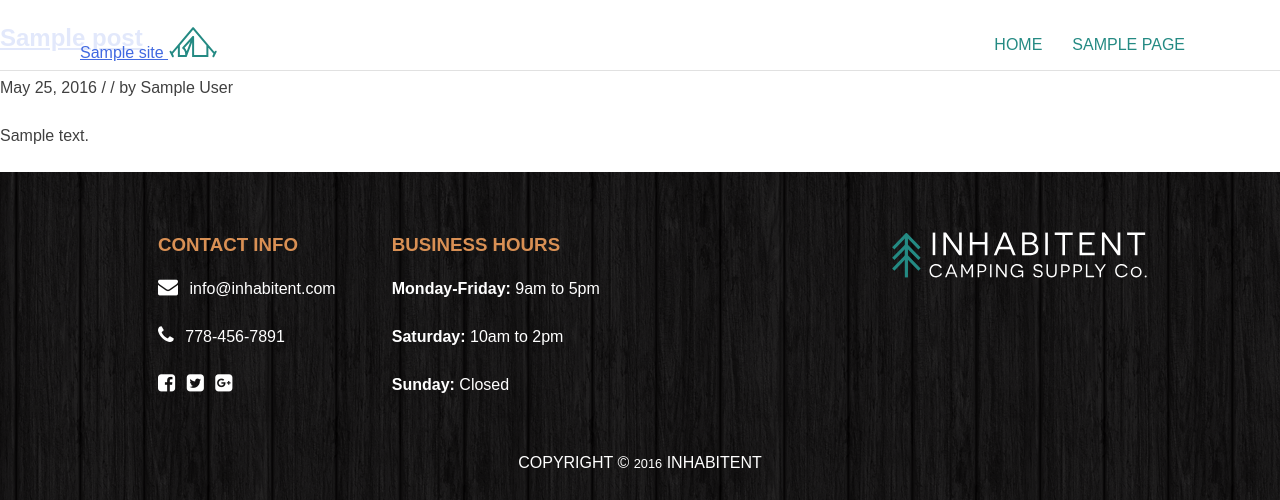
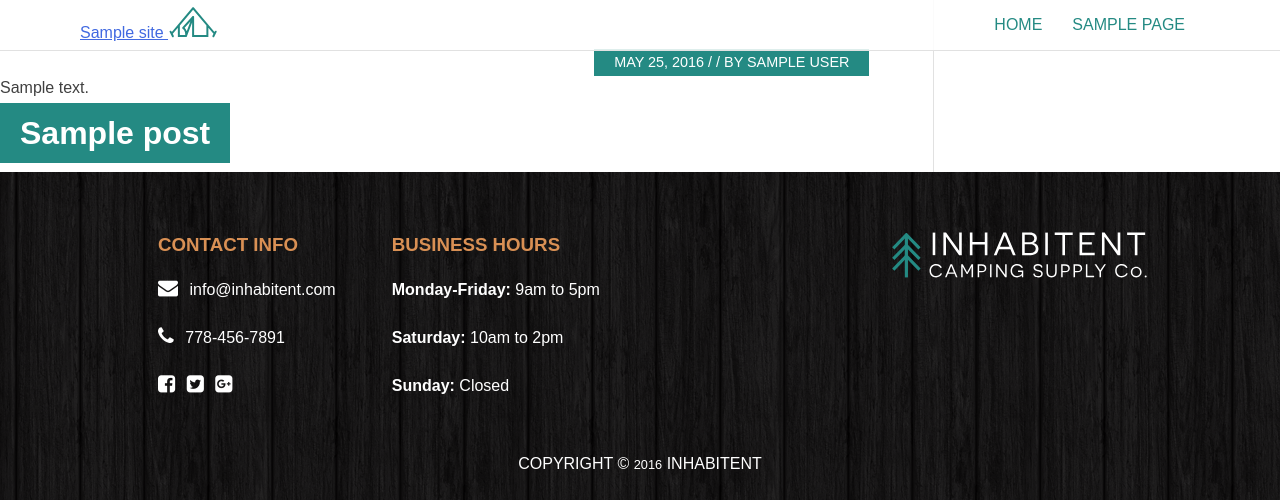
Before and after one commit to ronybansal/Inhabitent, a WordPress theme: template themes/inhabitent/index.php in a window 1280 px wide. Shown: the top 500 px of the page. Run offline with PHP 8.4 and a stand-in for WordPress, Linux system fonts and the light colour scheme; the site name, menu and one post (Sample post) are stand-ins, and other content is empty; some libraries are stand-ins or nearby versions.

Commit message:
adds journal page

```diff
--- a/themes/inhabitent/about.php
+++ b/themes/inhabitent/about.php
@@ -14,7 +14,7 @@ get_header(); ?>
               <h1>About</h1>
           </section>
 
-          <section class="about-container">
+          <section class="about container">
               <div class=" about-paragraphs">
                   <h2 class="about-title">Our Story</h2>
                       <?php echo CFS()->get( 'our_story' ); ?>
--- a/themes/inhabitent/front-page.php
+++ b/themes/inhabitent/front-page.php
@@ -52,10 +52,10 @@ get_header(); ?>
 
         <!-- SORTS JOURNALS TO POST 3 PIECES-->
 
-      <section class= "container">
+      <section class= "fp-journal container">
 				<h1>Inhabitent Journal</h1>
 
-        <div class="fp-journal">
+        <div class="fp-journal-wrapper">
 					<?php
 					   $args = array( 'post_type' => 'post', 'posts_per_page' => 3 );
 					   $journal_posts = get_posts( $args ); // returns an array of posts
@@ -89,7 +89,7 @@ get_header(); ?>
       <section class="fp-adventures container">
         <h1>Latest Adventures</h1>
 
-        <div class="adventures-container"> </div>
+        <div class="adventures-wrapper"> </div>
         <a href="#">More Adventures</a>
       </section>
 
--- a/themes/inhabitent/sass/_front-page.scss
+++ b/themes/inhabitent/sass/_front-page.scss
@@ -76,8 +76,12 @@
 
 /* JOURNAL SECTION */
 
-.fp-journal {
-  margin: 60px auto;
+.fp-journal h1 {
+  text-align: center;
+  line-height: 10rem;
+}
+
+.fp-journal-wrapper {
   display: flex;
   justify-content: space-between;
 }
@@ -95,7 +99,7 @@
 }
 
 .fp-journal-info {
-  padding: 25px 15px 2px;
+  padding: 25px 15px 10px;
   font-size: 0.7rem;
   line-height: 0;
 
@@ -119,6 +123,7 @@
     text-decoration: none;
     text-transform: uppercase;
     border: 1px solid black;
+    line-height: 3rem;
 
     &:hover {
       background: #248A83;
--- /dev/null
+++ b/themes/inhabitent/sass/_journal.scss
@@ -0,0 +1,99 @@
+.page-content {
+  display: flex;
+  margin-left: auto;
+  margin-right: auto;
+  width: 1120px;
+  margin-top: 0;
+  padding-top: 50px;
+}
+
+.blog .content-area {
+  border-right: 1px solid #e1e1e1;
+  padding: 3.25rem 5% 3rem 0;
+  width: 73%;
+}
+
+.entry-header {
+  position: relative;
+
+  a {
+    text-decoration: none;
+    color: white;
+  }
+}
+
+.entry-header h2, .blog .entry-header h1, .blog .entry-header h2, .single-post .entry-header h1, .single-post .entry-header h2 {
+  position: absolute;
+  top: 0;
+  background-color: #248a83;
+  color: white;
+  max-width: 75%;
+  padding: 10px 20px;
+  font-size: 2rem;
+  line-height: 1.25;
+}
+
+.entry-meta, .blog .entry-meta, .single-post .entry-meta  {
+  background-color: #248a83;
+  color: white;
+  position: absolute;
+  right: 0;
+  bottom: 0;
+  text-transform: uppercase;
+  padding: 2.5px 20px;
+  font-size: 0.9rem;
+}
+
+.entry-meta {
+  a {
+   &:hover {
+     color: #f0e4d1;
+   }
+  }
+}
+.moretag {
+  border: 1px solid black;
+  padding: 12.5px 25px;
+  text-transform: uppercase;
+  color: black;
+  font-size: 0.9rem;
+  &:hover {
+    color: white;
+    border: 1px solid
+  }
+  &:visited {
+    color: black;
+    &:hover {
+      color:white;
+    }
+  }
+} // .moretag
+.readmore {
+  margin-bottom: 70px;
+  a {
+    text-decoration: none;
+  }
+}
+.entry-content {
+  span {
+    line-height: 1.75;
+    letter-spacing: .5px;
+    font-size: 1rem;
+  }
+}
+.cat-links, .tags-links {
+  text-transform: uppercase;
+  a {
+    &:hover {
+      color: #2f1339;
+    }
+  }
+} // .cat-links, .tags-links
+.tags-links {
+  padding-left: 30px;
+}
+.social-buttons button {
+  background: transparent;
+  padding: 5px 30px;
+  margin-top: 30px;
+}
--- a/themes/inhabitent/sass/style.scss
+++ b/themes/inhabitent/sass/style.scss
@@ -65,3 +65,4 @@ Nicolas Gallagher and Jonathan Neal http://necolas.github.com/normalize.css/
 @import "page-templates";
 @import "front-page";
 @import "footer";
+@import "journal";
--- a/themes/inhabitent/style.css
+++ b/themes/inhabitent/style.css
@@ -752,8 +752,11 @@ object {
     border-color: #d99054; }
 
 /* JOURNAL SECTION */
-.fp-journal {
-  margin: 60px auto;
+.fp-journal h1 {
+  text-align: center;
+  line-height: 10rem; }
+
+.fp-journal-wrapper {
   display: -ms-flexbox;
   display: flex;
   -ms-flex-pack: justify;
@@ -769,7 +772,7 @@ object {
     border-bottom: 5px solid #e1e1e1; }
 
 .fp-journal-info {
-  padding: 25px 15px 2px;
+  padding: 25px 15px 10px;
   font-size: 0.7rem;
   line-height: 0; }
   .fp-journal-info h4 a {
@@ -788,7 +791,8 @@ object {
     padding: .75rem 1.5rem;
     text-decoration: none;
     text-transform: uppercase;
-    border: 1px solid black; }
+    border: 1px solid black;
+    line-height: 3rem; }
     .fp-journal-info .read-entry:hover {
       background: #248A83;
       color: #ffffff;
@@ -843,3 +847,83 @@ object {
   padding-bottom: 25px; }
   .site-info .year {
     font-size: 0.8rem; }
+
+.page-content {
+  display: -ms-flexbox;
+  display: flex;
+  margin-left: auto;
+  margin-right: auto;
+  width: 1120px;
+  margin-top: 0;
+  padding-top: 50px; }
+
+.blog .content-area {
+  border-right: 1px solid #e1e1e1;
+  padding: 3.25rem 5% 3rem 0;
+  width: 73%; }
+
+.entry-header {
+  position: relative; }
+  .entry-header a {
+    text-decoration: none;
+    color: white; }
+
+.entry-header h2, .blog .entry-header h1, .blog .entry-header h2, .single-post .entry-header h1, .single-post .entry-header h2 {
+  position: absolute;
+  top: 0;
+  background-color: #248a83;
+  color: white;
+  max-width: 75%;
+  padding: 10px 20px;
+  font-size: 2rem;
+  line-height: 1.25; }
+
+.entry-meta, .blog .entry-meta, .single-post .entry-meta {
+  background-color: #248a83;
+  color: white;
+  position: absolute;
+  right: 0;
+  bottom: 0;
+  text-transform: uppercase;
+  padding: 2.5px 20px;
+  font-size: 0.9rem; }
+
+.entry-meta a:hover {
+  color: #f0e4d1; }
+
+.moretag {
+  border: 1px solid black;
+  padding: 12.5px 25px;
+  text-transform: uppercase;
+  color: black;
+  font-size: 0.9rem; }
+  .moretag:hover {
+    color: white;
+    border: 1px solid; }
+  .moretag:visited {
+    color: black; }
+    .moretag:visited:hover {
+      color: white; }
+
+.readmore {
+  margin-bottom: 70px; }
+  .readmore a {
+    text-decoration: none; }
+
+.entry-content span {
+  line-height: 1.75;
+  letter-spacing: .5px;
+  font-size: 1rem; }
+
+.cat-links, .tags-links {
+  text-transform: uppercase; }
+  .cat-links a:hover, .tags-links a:hover {
+    color: #2f1339; }
+
+.tags-links {
+  padding-left: 30px; }
+
+.social-buttons button {
+  background: transparent;
+  padding: 5px 30px;
+  margin-top: 30px; }
```
Also changed, not shown: themes/inhabitent/home.php (added, +44 -0 lines), themes/inhabitent/build/css/style.min.css.
